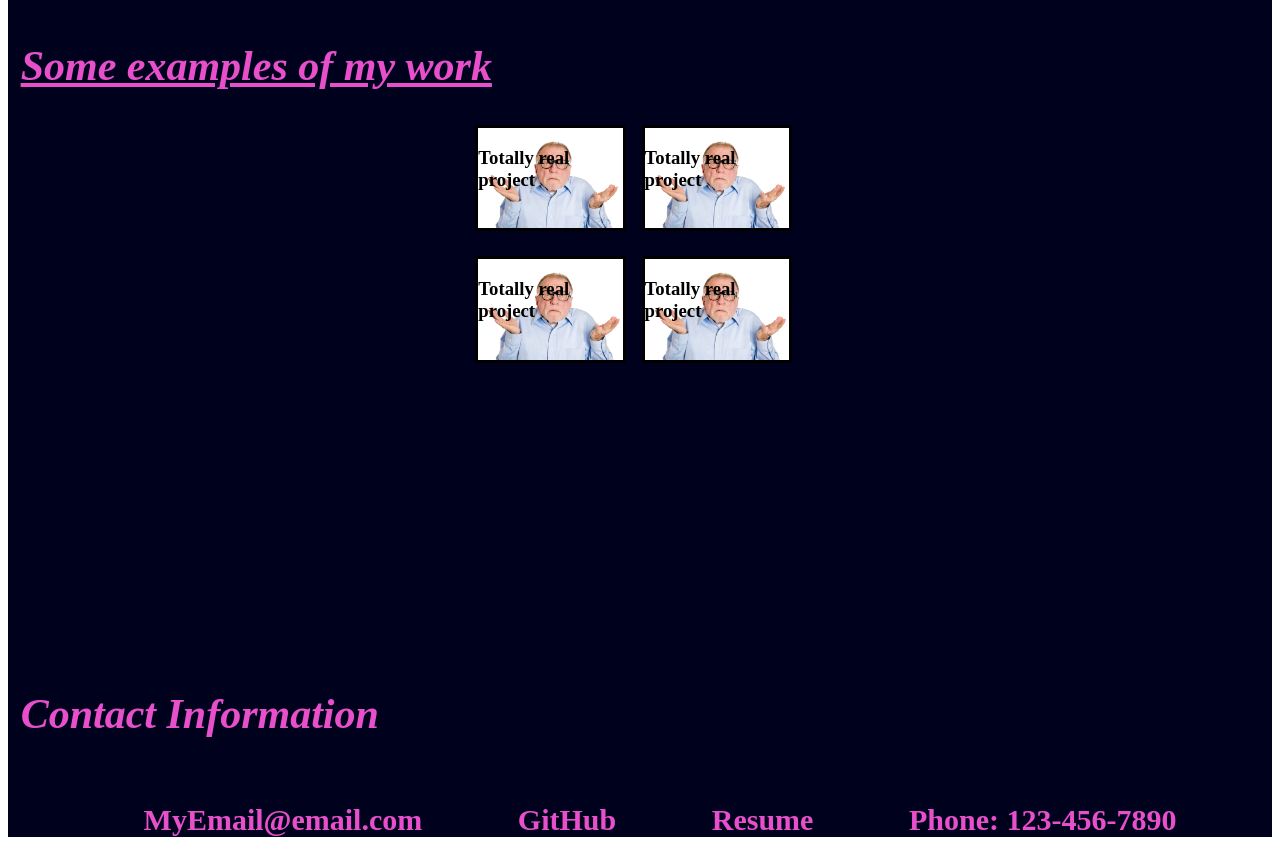
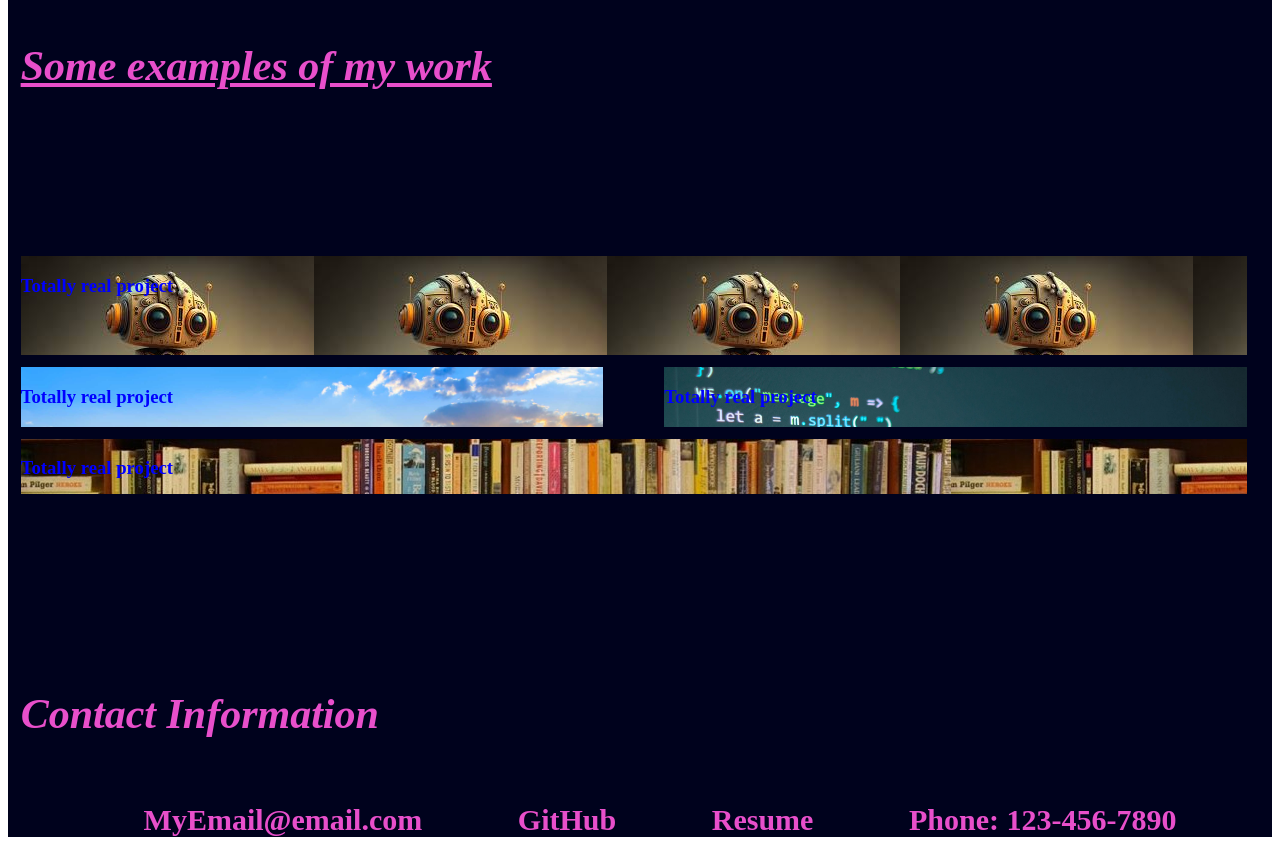
Before and after one commit to LandoCodesRissian/Portfolio, a plain HTML site: page index.html in a window 1280 px wide. Shown: the part 1020-1887 px from the top of the page. Drawn offline with Linux system fonts and the light colour scheme.

Commit message:
changed example backgrounds and cleaned up grid

```diff
--- a/assets/style.css
+++ b/assets/style.css
@@ -3,6 +3,7 @@
     --fontColor:#e84fcb;
 }
 /* Header styling */
+
 header {
     background-color: var(--background);
     display:flex;
@@ -30,6 +31,7 @@ header nav ul li {
     margin-left: 25px;
 }
 /* picture area styling */
+
 .hero {
     background-image: url("../images/keyboard-background.jpg");
     height: 600px;
@@ -45,6 +47,7 @@ header nav ul li {
     padding-right: 20px;
 }
 /* about me styling  */
+
 .title {
     display: flex;
     min-height: 100%;
@@ -77,6 +80,8 @@ h2 {
     width: 90%;
 }
 
+/* example styling */
+
 .examples {
     padding: 30px 0;
     display: flex;
@@ -92,6 +97,7 @@ h2 {
     display: flex;
     font-style:normal;
     justify-content:center;
+    flex-direction: column;
 }
 
 .grid {
@@ -101,17 +107,31 @@ h2 {
     gap: 5%;
 }
 
-.sample {
-    background-image: url("../images/confused-older-man.jpg" );
-    background-size: cover;
-    border: solid;
-    color: black;
-    align-items: flex-end;
+.projectA {
+    grid-column: 1/3;
+    grid-row: span 2;
+    background-image: url(../images/projectA.jpg);
+}
+.projectB {
+    background-image: url(../images/projectB.jpg);
+    background-size: 110%;
+}
+.projectC {
+    background-image: url(../images/projectC.jpg);
+    background-size: 100%;
+}
+.projectD {
+    grid-column: 1/3;
+    grid-row: span 2;
+    background-image: url(../images/projectD.jpg);
 }
 
 .label {
     display:flexbox;
+    color: blue;
 }
+
+/*footer styling*/
 
 footer {
     color: var(--fontColor);
--- a/index.html
+++ b/index.html
@@ -12,16 +12,16 @@
         <nav>
             <ul>
                 <li>
-                   <h3>About Me</h3>
+                   <a href="#about-me">About Me</a>
                 </li>
                 <li>
-                    <h3>My work</h3>
+                    <a href="#examples">My work</a>
                 </li>
                 <li>
                     <h3>My Resume</h3>
                 </li>
                 <li>
-                    <h3>Contact me</h3>
+                    <a href="#contact">Contact Me</a>
                 </li>
 
             </ul>
@@ -52,25 +52,25 @@
         <div class = "box">
             <div class="grid">
 
-                <a class ="sample">
+                <a class = "projectA">
                 <div class = "label">
                     <h3>Totally real project</h3>
                 </div>
                 </a>
 
-                <a class ="sample">
+                <a class ="projectB">
                 <div class = "label">
                     <h3>Totally real project</h3>
                 </div>
                 </a>
 
-                <a class ="sample">
+                <a class ="projectC">
                 <div class = "label">
                     <h3>Totally real project</h3>
                 </div>
                  </a>
 
-                <a class ="sample">
+                <a class ="projectD">
                 <div class = "label">
                     <h3>Totally real project</h3>
                 </div>
@@ -82,7 +82,7 @@
     </div>
     </section>
 
-    <footer id="Contact">
+    <footer id="contact">
         <div class="title"><h2>Contact Information</h2></div>
         <div class="info">
             <ul>
```
Also changed, not shown: images/confused-older-man.jpg (deleted), images/projectA.jpg (added), images/projectB.jpg (added), images/projectC.jpg (added), images/projectD.jpg (added).
